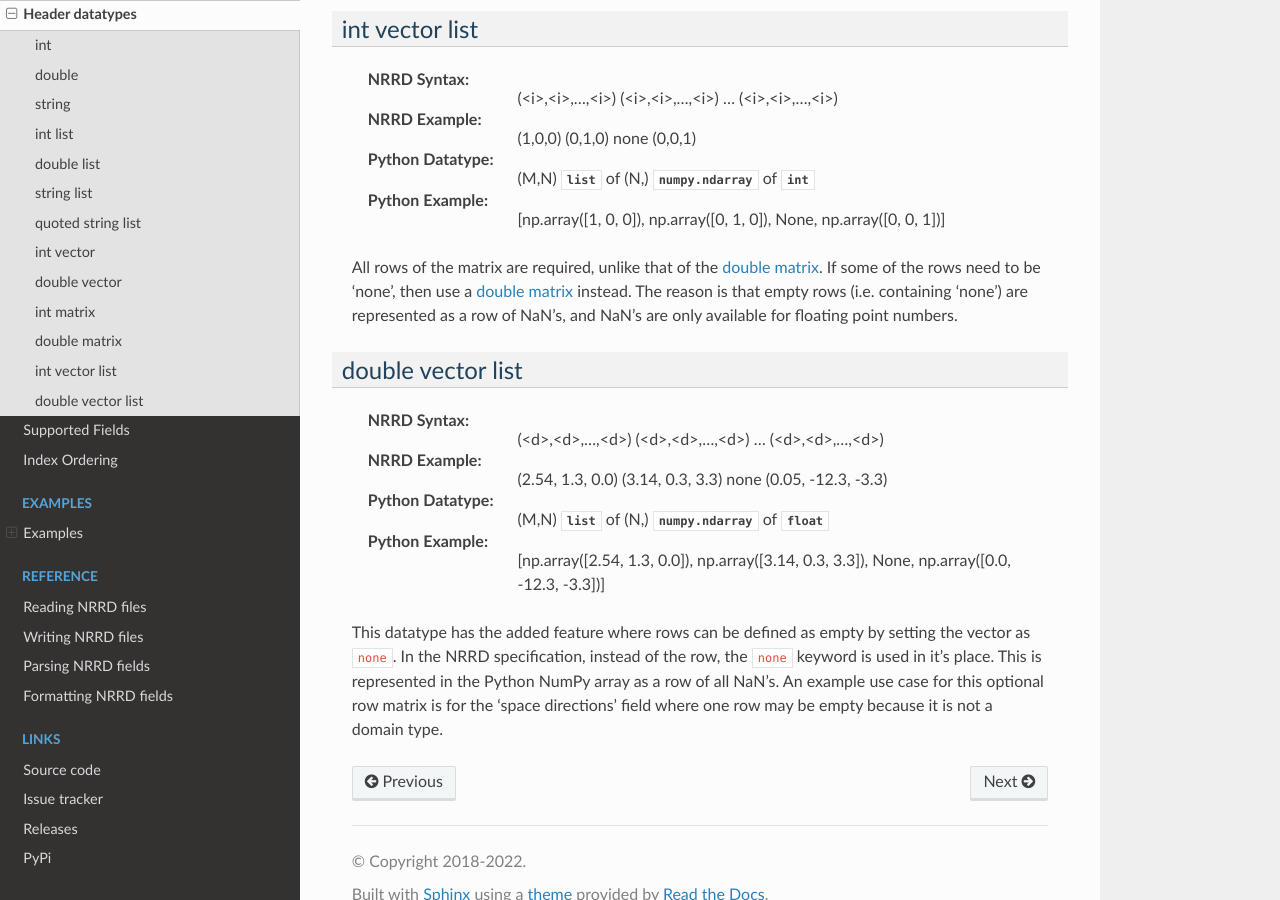
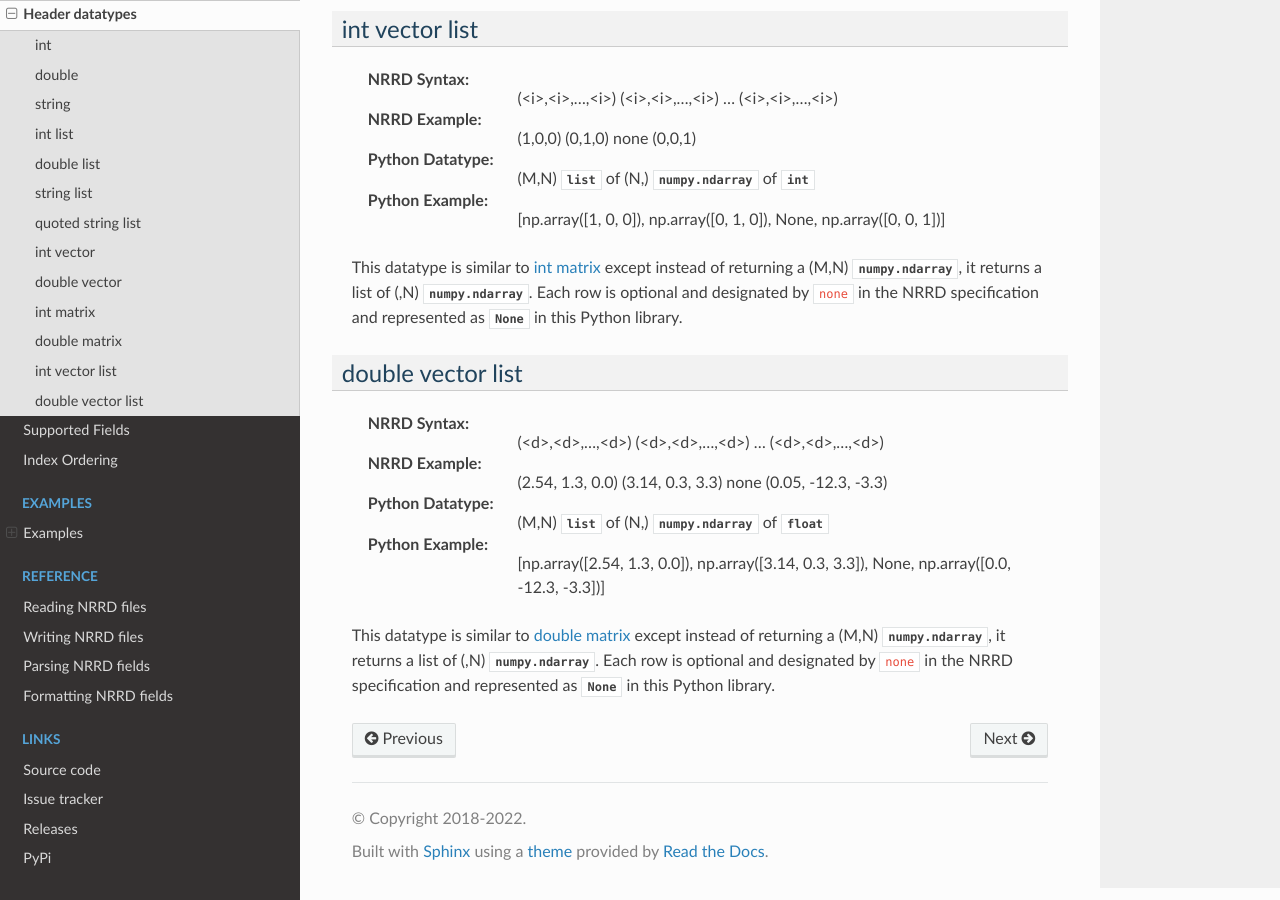
Before and after one commit to mhe/pynrrd, a Sphinx documentation site: the page built from docs/source/background/datatypes.rst, in a window 1280 px wide and 900 px high, scrolled down 3329 px. Built offline with Sphinx 7.4.7 and the Read the Docs theme 3.1.0, drawn with Linux system fonts in a browser that asks for light colours.

Commit message:
update docs

```diff
--- a/docs/source/background/datatypes.rst
+++ b/docs/source/background/datatypes.rst
@@ -97,7 +97,7 @@ int vector list
 :Python Datatype: (M,N) :class:`list` of (N,) :class:`numpy.ndarray` of :class:`int`
 :Python Example: [np.array([1, 0, 0]), np.array([0, 1, 0]), None, np.array([0, 0, 1])]
 
-All rows of the matrix are required, unlike that of the `double matrix`_. If some of the rows need to be 'none', then use a `double matrix`_ instead. The reason is that empty rows (i.e. containing 'none') are represented as a row of NaN's, and NaN's are only available for floating point numbers.
+This datatype is similar to `int matrix`_ except instead of returning a (M,N) :class:`numpy.ndarray`, it returns a list of (,N) :class:`numpy.ndarray`. Each row is optional and designated by :code:`none` in the NRRD specification and represented as :obj:`None` in this Python library.
 
 double vector list
 ~~~~~~~~~~~~~~~~~~
@@ -106,4 +106,4 @@ double vector list
 :Python Datatype: (M,N) :class:`list` of (N,) :class:`numpy.ndarray` of :class:`float`
 :Python Example: [np.array([2.54, 1.3, 0.0]), np.array([3.14, 0.3, 3.3]), None, np.array([0.0, -12.3, -3.3])]
 
-This datatype has the added feature where rows can be defined as empty by setting the vector as :code:`none`. In the NRRD specification, instead of the row, the :code:`none` keyword is used in it's place. This is represented in the Python NumPy array as a row of all NaN's. An example use case for this optional row matrix is for the 'space directions' field where one row may be empty because it is not a domain type.
+This datatype is similar to `double matrix`_ except instead of returning a (M,N) :class:`numpy.ndarray`, it returns a list of (,N) :class:`numpy.ndarray`. Each row is optional and designated by :code:`none` in the NRRD specification and represented as :obj:`None` in this Python library.
```
